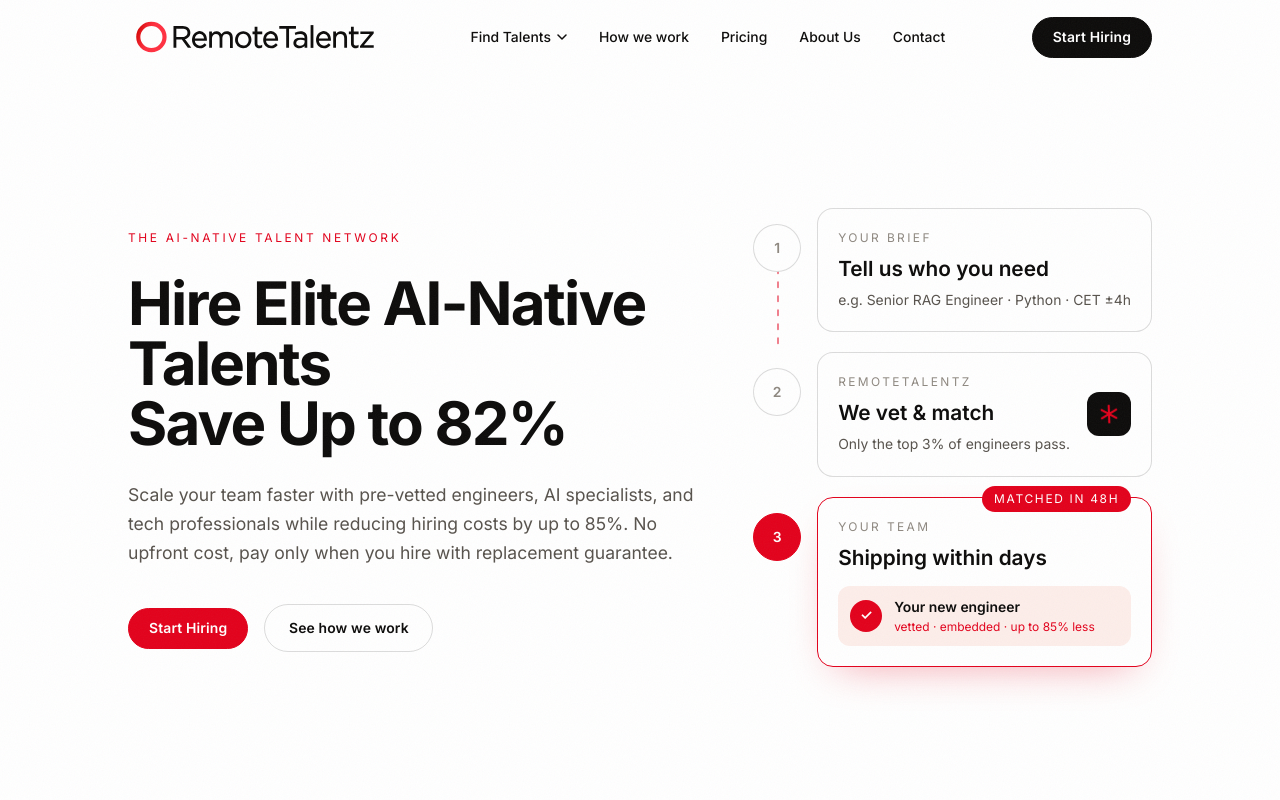
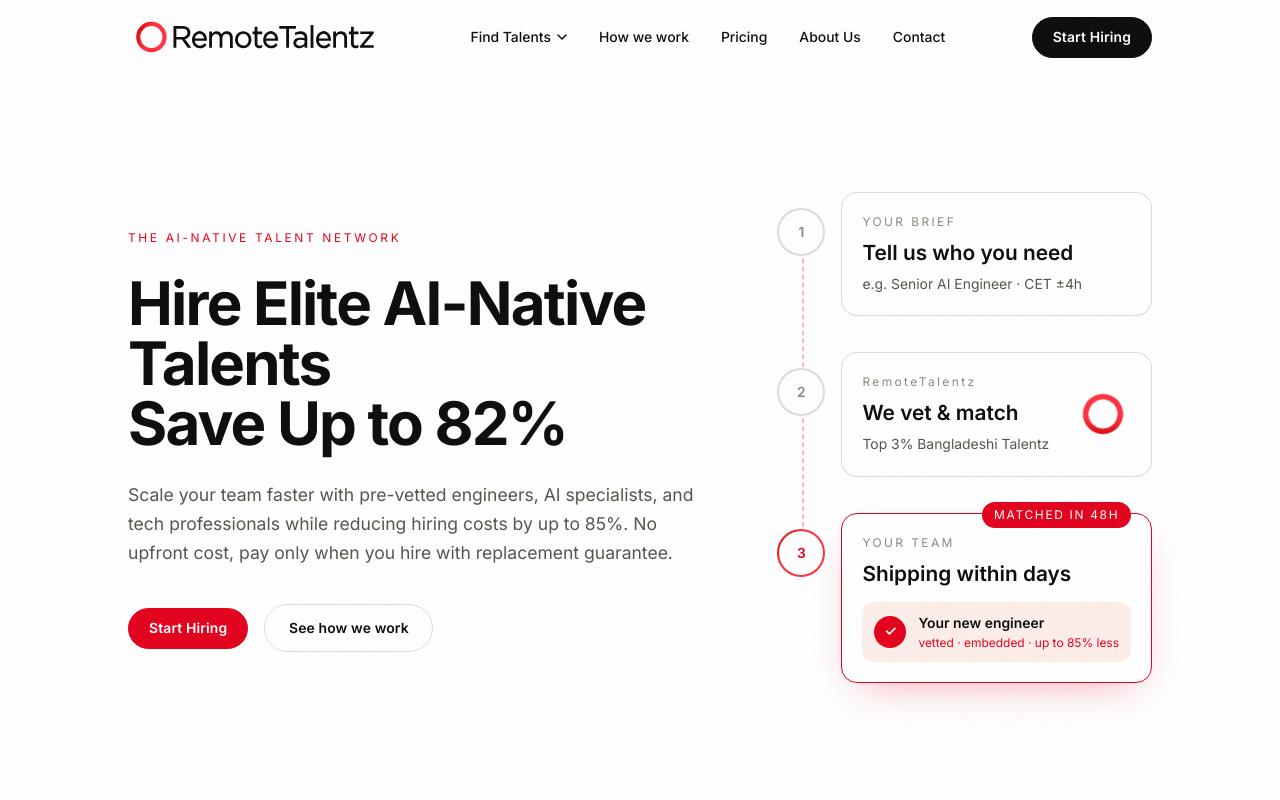
Before and after one commit to TaforaTech/remote-talentz, a Next.js app: page / in a window 1280 px wide. Shown: the top 800 px of the page. Built offline with nearby package versions, Linux system fonts and the light colour scheme.

Commit message:
feat: update hero section

```diff
--- a/src/app/globals.css
+++ b/src/app/globals.css
@@ -19,6 +19,16 @@
   --rt-red: #e3001b;
   --rt-red-deep: #b40015;
   --rt-red-tint: #fdeeea;
+  /* The logo's ring gradient, as a CSS gradient (the LogoMark SVG carries its
+     own copy). Angle ≈ the logo's left→right, slightly-down sweep. */
+  --rt-logo-gradient: linear-gradient(
+    110deg,
+    #d60505 0%,
+    #dc0b0d 4%,
+    #ef1f29 22%,
+    #fb2c3a 38%,
+    #ff3040 50%
+  );
 
   /* ---- Fluid type scale (min @ 375px → max @ 1440px) ----
      Single source of truth. Components only ever use
@@ -357,16 +367,18 @@
    (delays 0s / 3s / 6s); the connecting line flows continuously. */
 @keyframes rt-flow {
   to {
-    stroke-dashoffset: -56;
+    /* must stay a whole multiple of the dash cycle (0.5 + 2 = 2.5) so the
+       loop seam is invisible — 50 = 20 cycles */
+    stroke-dashoffset: -50;
   }
 }
 .flow-line {
   stroke: var(--rt-red);
-  stroke-width: 2;
-  stroke-dasharray: 5 9;
+  stroke-width: 1.2;
+  stroke-dasharray: 0.5 2;
   stroke-linecap: round;
   opacity: 0.5;
-  animation: rt-flow 1.5s linear infinite;
+  animation: rt-flow 3.5s linear infinite;
 }
 
 .step-card {
@@ -388,16 +400,24 @@
 
 .step-node {
   background: var(--rt-paper-raised);
-  border: 1px solid var(--rt-line);
+  border: 2px solid var(--rt-line);
   color: var(--rt-ink-faint);
   animation: rt-step-node 9s ease-in-out infinite;
 }
 @keyframes rt-step-node {
   0%,
   30% {
-    background: var(--rt-red);
-    border-color: var(--rt-red);
-    color: #fff;
+    /* Active: the logo's gradient ring. The gradient lives on the border via
+       padding-box (interior fill) + border-box (gradient) layering, because a
+       border-color cannot be a gradient. */
+    background: linear-gradient(
+          var(--rt-paper-raised),
+          var(--rt-paper-raised)
+        )
+        padding-box,
+      var(--rt-logo-gradient) border-box;
+    border-color: transparent;
+    color: var(--rt-red);
   }
   36%,
   100% {
--- a/src/components/About.tsx
+++ b/src/components/About.tsx
@@ -1,4 +1,5 @@
 import Reveal from "./Reveal";
+import LogoMark from "./LogoMark";
 
 const QUOTES = [
   {
@@ -34,7 +35,7 @@
         <div className="grid grid-cols-1 gap-14 lg:grid-cols-2">
           <Reveal>
             <p className="eyebrow">
-              <span aria-hidden="true">✱</span> About Us
+              <LogoMark className="size-[0.85em]" /> About Us
             </p>
             <h2 className="mt-5 font-display text-4xl font-semibold tracking-[-0.02em] text-ink">
               A network,
--- a/src/components/Contact.tsx
+++ b/src/components/Contact.tsx
@@ -3,6 +3,7 @@
 import { useState } from "react";
 import Reveal from "./Reveal";
 import StartHiringButton from "./StartHiringButton";
+import LogoMark from "./LogoMark";
 
 export default function Contact() {
   const [sent, setSent] = useState(false);
@@ -12,7 +13,7 @@
       <div className="container-rt grid grid-cols-1 gap-14 lg:grid-cols-[1fr_1.1fr]">
         <Reveal>
           <p className="eyebrow">
-            <span aria-hidden="true">✱</span> Contact
+            <LogoMark className="size-[0.85em]" /> Contact
           </p>
           <h2 className="mt-5 font-display text-4xl font-semibold tracking-[-0.02em] text-ink">
             Tell us who
--- a/src/components/Hero.tsx
+++ b/src/components/Hero.tsx
@@ -1,5 +1,6 @@
 import Link from "next/link";
 import HeroAnimation from "./HeroAnimation";
+import LogoMark from "./LogoMark";
 import StartHiringButton from "./StartHiringButton";
 import { allRoles } from "@/lib/roles";
 
@@ -70,7 +71,7 @@
                     className="flex items-center gap-6 px-6 font-display text-sm font-semibold uppercase tracking-[0.14em] text-paper/80"
                   >
                     {role.name}
-                    <span className="text-red">✱</span>
+                    <LogoMark className="size-[0.8em]" />
                   </span>
                 ))}
               </div>
--- a/src/components/HeroAnimation.tsx
+++ b/src/components/HeroAnimation.tsx
@@ -2,20 +2,31 @@
    A single vertical timeline; the highlight walks through the three
    steps on one shared 9s loop (see globals.css). */
 
+import LogoMark from "./LogoMark";
+
 export default function HeroAnimation() {
   return (
-    <div aria-hidden="true" className="relative mx-auto w-full max-w-md select-none">
-      {/* Flowing connector line behind the nodes */}
+    <div aria-hidden="true" className="mx-auto w-full max-w-md select-none">
+      <div className="relative">
+        {/* Flowing connector line behind the nodes — runs from node 1's centre
+            down to node 3's centre. The absolute top/bottom inset lives on this
+            div, NOT the SVG: an SVG with a viewBox is a replaced element and
+            sizes its height from the aspect ratio, ignoring `bottom` — so it
+            would only ever render a 100px stub. The div stretches correctly and
+            the SVG fills it. top-10 ≈ node 1 centre; bottom-[8.25rem] ≈ node 3
+            centre (the 3rd card is taller, so a symmetric inset would overshoot). */}
+        <div className="pointer-events-none absolute left-[1.45rem] top-10 bottom-[8.25rem] w-1">
           <svg
-        className="absolute bottom-10 left-[1.45rem] top-10 w-1"
+            className="h-full w-full"
             viewBox="0 0 4 100"
             preserveAspectRatio="none"
             fill="none"
           >
             <path d="M2 0 V100" className="flow-line" />
           </svg>
+        </div>
 
-      <ol className="relative space-y-5">
+        <ol className="relative space-y-9">
         {/* 01 — Your brief */}
         <li className="flex items-start gap-4">
           <StepNode n="1" className="" />
@@ -27,7 +38,7 @@
               Tell us who you need
             </p>
             <p className="mt-1 text-sm text-ink-soft">
-              e.g. Senior RAG Engineer · Python · CET ±4h
+              e.g. Senior AI Engineer · CET ±4h
             </p>
           </div>
         </li>
@@ -38,31 +49,18 @@
           <div className="step-card step-2 flex-1 rounded-2xl border bg-paper-raised p-5">
             <div className="flex items-center justify-between gap-4">
               <div>
-                <p className="font-mono text-2xs uppercase tracking-[0.2em] text-ink-faint">
+                <p className="font-mono text-2xs tracking-[0.2em] text-ink-faint">
                   RemoteTalentz
                 </p>
                 <p className="mt-1.5 font-display text-lg font-semibold text-ink">
                   We vet &amp; match
                 </p>
                 <p className="mt-1 text-sm text-ink-soft">
-                  Only the top 3% of engineers pass.
+                  Top 3% Bangladeshi Talentz
                 </p>
               </div>
-              <span className="grid size-11 shrink-0 place-items-center rounded-xl bg-ink">
-                <svg
-                  width="20"
-                  height="20"
-                  viewBox="0 0 24 24"
-                  fill="none"
-                  className="motion-safe:animate-[rt-spin-slow_14s_linear_infinite]"
-                >
-                  <path
-                    d="M12 2v20M3.34 7l17.32 10M3.34 17L20.66 7"
-                    stroke="var(--rt-red)"
-                    strokeWidth="2.6"
-                    strokeLinecap="round"
-                  />
-                </svg>
+              <span className="grid size-14 shrink-0 place-items-center">
+                <LogoMark className="size-13 motion-safe:animate-[rt-spin-slow_10s_linear_infinite]" />
               </span>
             </div>
           </div>
@@ -98,6 +96,7 @@
         </li>
         </ol>
       </div>
+    </div>
   );
 }
 
--- /dev/null
+++ b/src/components/LogoMark.tsx
@@ -0,0 +1,42 @@
+import { useId } from "react";
+
+/* The RemoteTalentz brand mark — the gradient ring from the logo.
+   Used inline (in place of the old ✱) as an eyebrow / bullet marker.
+   Size it from the call site, e.g. <LogoMark className="size-[0.85em]" />. */
+export default function LogoMark({ className = "" }: { className?: string }) {
+  const gradientId = useId();
+  return (
+    <svg
+      viewBox="0 0 500 500"
+      role="img"
+      aria-hidden="true"
+      fill="none"
+      className={`inline-block shrink-0 ${className}`}
+    >
+      <defs>
+        <linearGradient
+          id={gradientId}
+          x1="69.33"
+          y1="184.24"
+          x2="430.67"
+          y2="315.76"
+          gradientUnits="userSpaceOnUse"
+        >
+          <stop offset="0" stopColor="#d60505" />
+          <stop offset="0.04" stopColor="#dc0b0d" />
+          <stop offset="0.22" stopColor="#ef1f29" />
+          <stop offset="0.38" stopColor="#fb2c3a" />
+          <stop offset="0.5" stopColor="#ff3040" />
+        </linearGradient>
+      </defs>
+      <circle
+        cx="250"
+        cy="250"
+        r="165.94"
+        stroke={`url(#${gradientId})`}
+        strokeWidth="52.55"
+        strokeMiterlimit="10"
+      />
+    </svg>
+  );
+}
--- a/src/components/Navbar.tsx
+++ b/src/components/Navbar.tsx
@@ -3,6 +3,7 @@
 import Link from "next/link";
 import { useEffect, useRef, useState } from "react";
 import Logo from "./Logo";
+import LogoMark from "./LogoMark";
 import StartHiringButton from "./StartHiringButton";
 import { usePricing } from "./PricingModal";
 import { popularRoles, emergingRoles } from "@/lib/roles";
@@ -94,7 +95,7 @@
                     {/* Popular roles */}
                     <div className="border-r border-line-soft p-7">
                       <p className="eyebrow mb-5">
-                        <span aria-hidden="true">✱</span> Popular Roles
+                        <LogoMark className="size-[0.85em]" /> Popular Roles
                       </p>
                       <ul className="grid grid-cols-2 gap-x-6 gap-y-1">
                         {popularRoles.map((role) => (
@@ -108,7 +109,7 @@
                     {/* Emerging roles */}
                     <div className="p-7">
                       <p className="eyebrow mb-5">
-                        <span aria-hidden="true">✱</span> Emerging AI &amp; Specialized Roles
+                        <LogoMark className="size-[0.85em]" /> Emerging AI &amp; Specialized Roles
                       </p>
                       <ul className="grid grid-cols-1 gap-y-1">
                         {emergingRoles.map((role) => (
--- a/src/components/PricingBand.tsx
+++ b/src/components/PricingBand.tsx
@@ -1,6 +1,7 @@
 "use client";
 
 import Reveal from "./Reveal";
+import LogoMark from "./LogoMark";
 import { usePricing } from "./PricingModal";
 
 const MODELS = [
@@ -29,7 +30,7 @@
       <div className="container-rt">
         <Reveal>
           <p className="eyebrow">
-            <span aria-hidden="true">✱</span> Pricing
+            <LogoMark className="size-[0.85em]" /> Pricing
           </p>
           <div className="mt-5 flex flex-col gap-6 lg:flex-row lg:items-end lg:justify-between">
             <h2 className="max-w-2xl font-display text-4xl font-semibold tracking-[-0.02em] text-ink">
--- a/src/components/PricingModal.tsx
+++ b/src/components/PricingModal.tsx
@@ -8,6 +8,7 @@
   useRef,
   useState,
 } from "react";
+import LogoMark from "./LogoMark";
 
 type PricingContextValue = {
   openPricing: () => void;
@@ -167,7 +168,7 @@
 }
 
 function Asterisk() {
-  return <span aria-hidden="true">✱</span>;
+  return <LogoMark className="size-[0.85em]" />;
 }
 
 function Arrow() {
--- a/src/components/Roles.tsx
+++ b/src/components/Roles.tsx
@@ -1,5 +1,6 @@
 import Link from "next/link";
 import Reveal from "./Reveal";
+import LogoMark from "./LogoMark";
 import { popularRoles, emergingRoles, type Role } from "@/lib/roles";
 
 export default function Roles() {
@@ -8,7 +9,7 @@
       <div className="container-rt">
         <Reveal>
           <p className="eyebrow">
-            <span aria-hidden="true">✱</span> Find Talents
+            <LogoMark className="size-[0.85em]" /> Find Talents
           </p>
           <div className="mt-5 flex flex-col gap-6 lg:flex-row lg:items-end lg:justify-between">
             <h2 className="max-w-3xl font-display text-4xl font-semibold tracking-[-0.02em] text-ink">
```
Also changed, not shown: src/components/HowWeWork.tsx (+3 -4 lines). Lines whose indentation alone changed are shown as unchanged.
